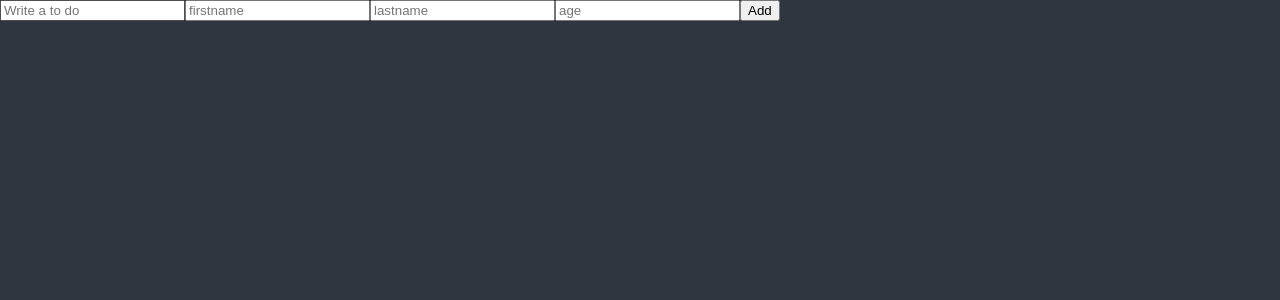
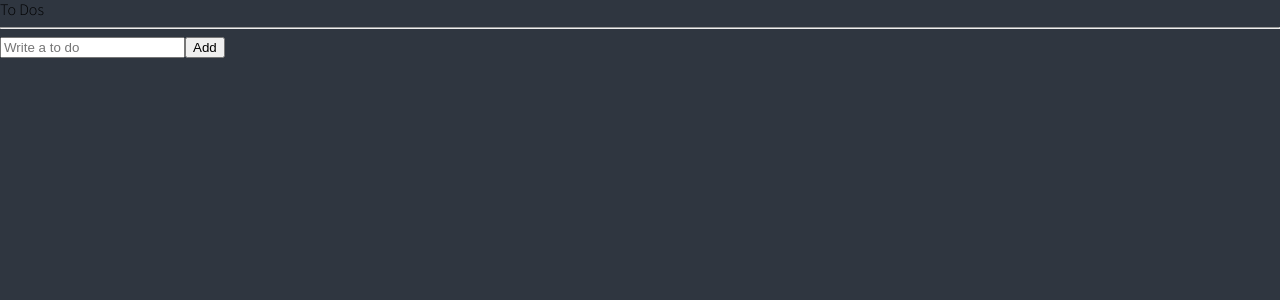
Before and after one commit to JeongHwan96/ToDO, a React (Create React App) app: page / in a window 1280 px wide. Shown: the top 300 px of the page. Built offline with nearby package versions, Linux system fonts and the light colour scheme.

Commit message:
ToDo with recoil

```diff
--- a/src/App.tsx
+++ b/src/App.tsx
@@ -1,5 +1,5 @@
 import { createGlobalStyle } from "styled-components";
-import ToDoList from "./ToDoList";
+import ToDoList from "./components/ToDoList";
 
 const GlobalStyle = createGlobalStyle`
 @import url('https://fonts.googleapis.com/css2?family=Source+Sans+Pro:wght@300;400&display=swap');
--- a/src/ToDoList.tsx
+++ /dev/null
@@ -1,32 +0,0 @@
-import React, { useState } from "react";
-import { useForm } from "react-hook-form";
-
-const ToDoList = () => {
-  const { register, handleSubmit } = useForm();
-  const onValid = (data: any) => {
-    console.log(data);
-  };
-
-  return (
-    <div>
-      <form onSubmit={handleSubmit(onValid)}>
-        <input
-          {...(register("toDo"), { required: true, minLength: 10 })}
-          placeholder="Write a to do"
-        />
-        <input
-          {...(register("firstname"), { required: true })}
-          placeholder="firstname"
-        />
-        <input
-          {...(register("lastname"), { required: true })}
-          placeholder="lastname"
-        />
-        <input {...(register("age"), { required: true })} placeholder="age" />
-        <button>Add</button>
-      </form>
-    </div>
-  );
-};
-
-export default ToDoList;
--- /dev/null
+++ b/src/atoms.tsx
@@ -0,0 +1,12 @@
+import { atom } from "recoil";
+
+export interface IToDo {
+  text: string;
+  id: number;
+  category: "TO_DO" | "DOING" | "DONE";
+}
+
+export const toDoState = atom<IToDo[]>({
+  key: "toDo",
+  default: [],
+});
--- /dev/null
+++ b/src/components/CreateToDo.tsx
@@ -0,0 +1,32 @@
+import { useForm } from "react-hook-form";
+import { useSetRecoilState } from "recoil";
+import { toDoState } from "../atoms";
+
+interface IForm {
+  toDo: string;
+}
+
+function CreateToDo() {
+  const setToDos = useSetRecoilState(toDoState);
+  const { register, handleSubmit, setValue } = useForm<IForm>();
+  const handleValid = ({ toDo }: IForm) => {
+    setToDos((oldToDos) => [
+      { text: toDo, id: Date.now(), category: "TO_DO" },
+      ...oldToDos,
+    ]);
+    setValue("toDo", "");
+  };
+  return (
+    <form onSubmit={handleSubmit(handleValid)}>
+      <input
+        {...register("toDo", {
+          required: "Please write a To Do",
+        })}
+        placeholder="Write a to do"
+      />
+      <button>Add</button>
+    </form>
+  );
+}
+
+export default CreateToDo;
--- /dev/null
+++ b/src/components/ToDo.tsx
@@ -0,0 +1,14 @@
+import { IToDo } from "../atoms";
+
+function ToDo({ text }: IToDo) {
+  return (
+    <li>
+      <span>{text}</span>
+      <button>Doing</button>
+      <button>To Do</button>
+      <button>Done</button>
+    </li>
+  );
+}
+
+export default ToDo;
--- /dev/null
+++ b/src/components/ToDoList.tsx
@@ -0,0 +1,21 @@
+import { useRecoilValue } from "recoil";
+import { toDoState } from "../atoms";
+import CreateToDo from "./CreateToDo";
+import ToDo from "./ToDo";
+
+function ToDoList() {
+  const toDos = useRecoilValue(toDoState);
+  return (
+    <div>
+      <h1>To Dos</h1>
+      <hr />
+      <CreateToDo />
+      <ul>
+        {toDos.map((toDo) => (
+          <ToDo key={toDo.id} {...toDo} />
+        ))}
+      </ul>
+    </div>
+  );
+}
+export default ToDoList;
```
